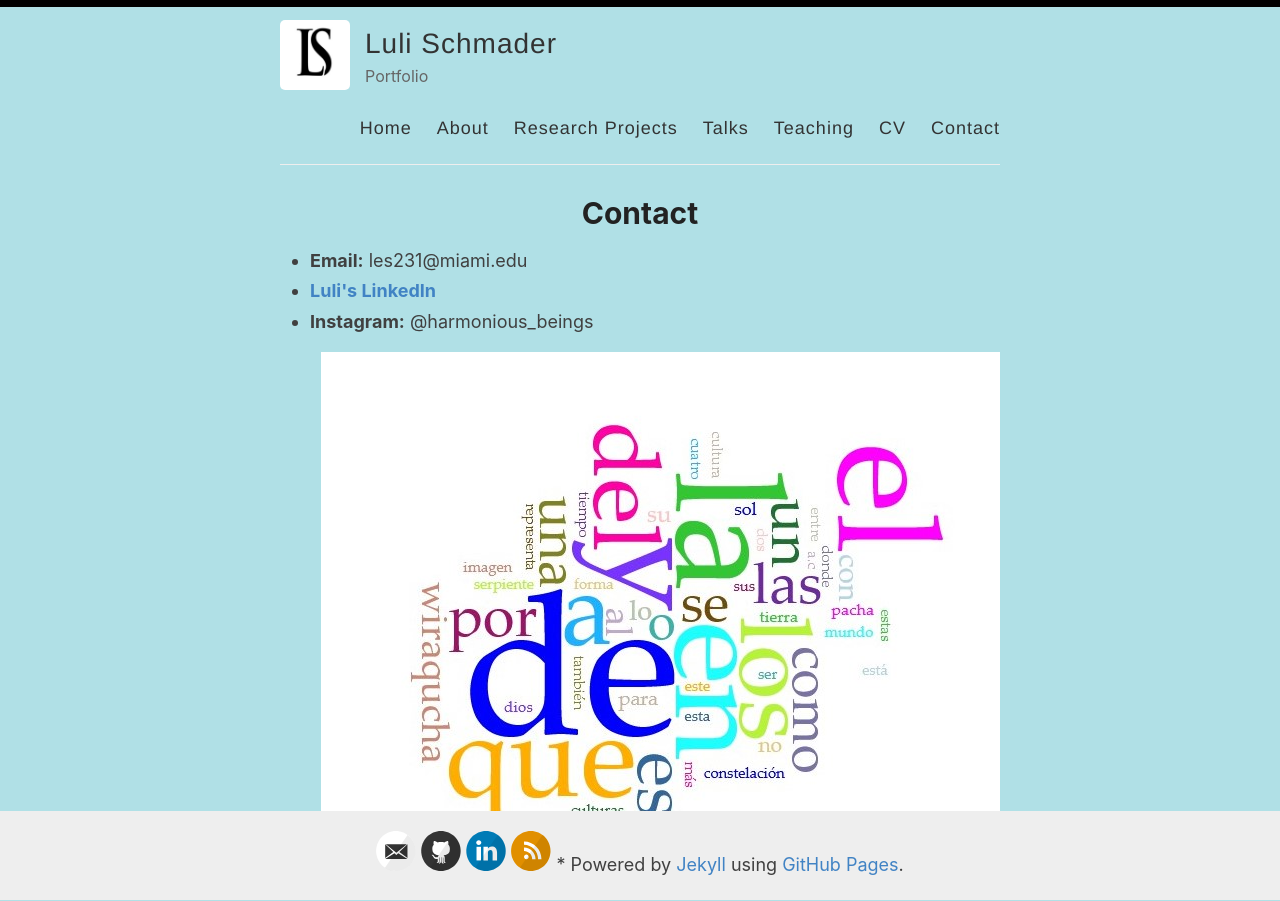
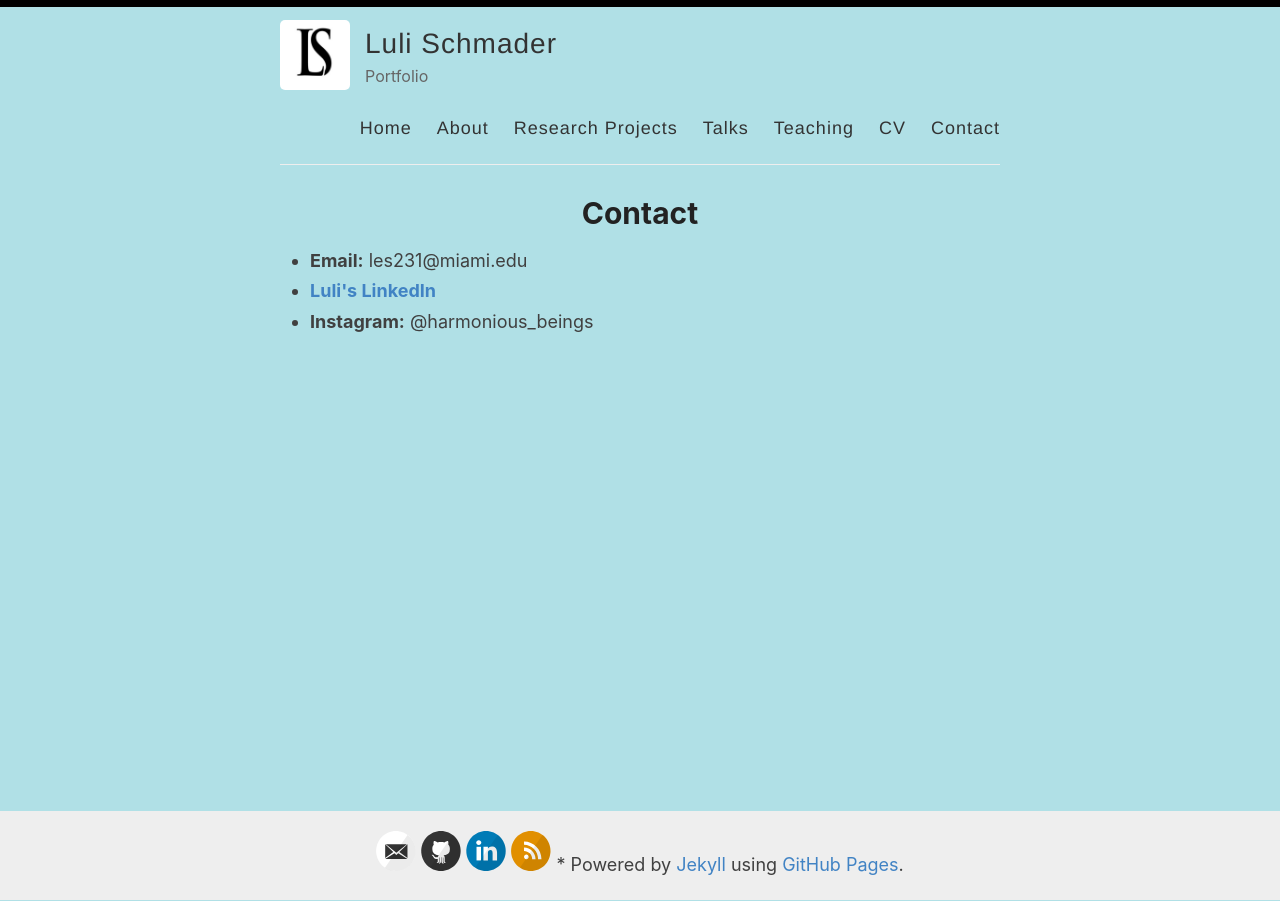
Before and after one commit to lulischmader/lulischmader.github.io, a Jekyll site: the page built from _pages/contact.md, in a window 1280 px wide. Built offline with Jekyll 4.4.1, drawn with Linux system fonts in a browser that asks for light colours.

Commit message:
Update contact.md

```diff
--- a/_pages/contact.md
+++ b/_pages/contact.md
@@ -18,5 +18,4 @@ permalink: /contact/
     <li><strong><a href="https://linkedin.com/in/lourdes-schmader-ma-a4461392">Luli's LinkedIn</a></strong></li>
     <li><strong>Instagram:</strong> @harmonious_beings</li>
   </ul>
-  <img src="/images/Cosmovision andina.png" alt="Cosmovision andina voyant graphic" align="right">
-</body>
+ </body>
```
